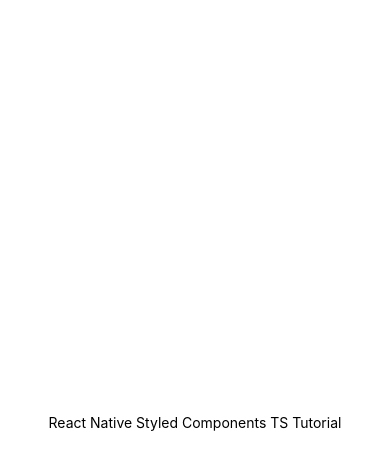
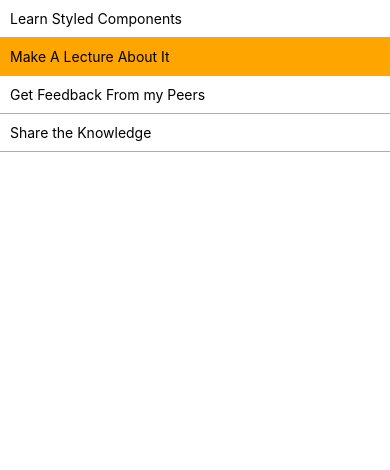
Before and after one commit to iaxelrad/StyledComponentsTS, a React Native app: screen / in a window 390 px wide. Shown: the top 470 px of the page. Built offline with nearby package versions, Linux system fonts and the light colour scheme.

Commit message:
Created a styled components simple todo list

```diff
--- a/src/App.tsx
+++ b/src/App.tsx
@@ -1,19 +1,8 @@
 import React, { FC } from 'react';
-import { Text } from 'react-native';
-import styled from 'styled-components/native';
+import { Home } from './screens';
 
 const App: FC = () => {
-  return (
-    <Container>
-      <Text>React Native Styled Components TS Tutorial</Text>
-    </Container>
-  );
+  return <Home />;
 };
 
 export default App;
-
-const Container = styled.SafeAreaView`
-  flex: 1;
-  justify-content: center;
-  align-items: center;
-`;
--- /dev/null
+++ b/src/constants/index.ts
@@ -0,0 +1,3 @@
+import * as theme from './theme';
+
+export { theme };
--- /dev/null
+++ b/src/constants/theme/index.ts
@@ -0,0 +1,4 @@
+export const colors = {
+  primary: 'rgba(81, 135, 185, 1)',
+  accent: 'orange',
+};
--- /dev/null
+++ b/src/data.ts
@@ -0,0 +1,12 @@
+export interface Todo {
+  id: number;
+  title: string;
+  completed: boolean;
+}
+
+export const data: Todo[] = [
+  { id: 1, title: 'Learn Styled Components', completed: false },
+  { id: 2, title: 'Make A Lecture About It', completed: true },
+  { id: 3, title: 'Get Feedback From my Peers', completed: false },
+  { id: 4, title: 'Share the Knowledge', completed: false },
+];
--- /dev/null
+++ b/src/screens/Home/index.tsx
@@ -0,0 +1,34 @@
+import React, { FC, useState } from 'react';
+import { SafeAreaView, Text } from 'react-native';
+import { data, Todo } from '../../data';
+import { Container, List, TodoContainer } from './styles';
+
+interface HomeProps {}
+
+export const Home: FC<HomeProps> = () => {
+  const [todos, setTodos] = useState<Todo[]>(data);
+  const toggleCompleted = (id: number) => {
+    setTodos(prev =>
+      prev.map(val =>
+        val.id === id ? { ...val, completed: !val.completed } : val,
+      ),
+    );
+  };
+
+  const renderItem = ({ item }: { item: Todo }) => {
+    return (
+      <TodoContainer
+        onPress={() => toggleCompleted(item.id)}
+        completed={item.completed}>
+        <Text>{item.title}</Text>
+      </TodoContainer>
+    );
+  };
+
+  return (
+    <Container>
+      <SafeAreaView />
+      <List data={todos} renderItem={renderItem} />
+    </Container>
+  );
+};
--- /dev/null
+++ b/src/screens/Home/styles.ts
@@ -0,0 +1,25 @@
+import styled from 'styled-components/native';
+import { theme } from '../../constants';
+import { Todo } from '../../data';
+
+interface TodoContainerProps {
+  completed: boolean;
+}
+
+export const Container = styled.View`
+  flex: 1;
+`;
+
+export const List = styled.FlatList<Todo>`
+  flex: 1;
+  border-color: white;
+`;
+
+export const TodoContainer = styled.TouchableOpacity<TodoContainerProps>`
+  padding: 10px;
+  /* transform: translate(20px); */
+  background-color: ${props =>
+    props.completed ? theme.colors.accent : 'white'};
+  border-bottom-width: 1px;
+  border-bottom-color: ${theme.colors.accent};
+`;
--- /dev/null
+++ b/src/screens/index.ts
@@ -0,0 +1 @@
+export * from './Home';
```
